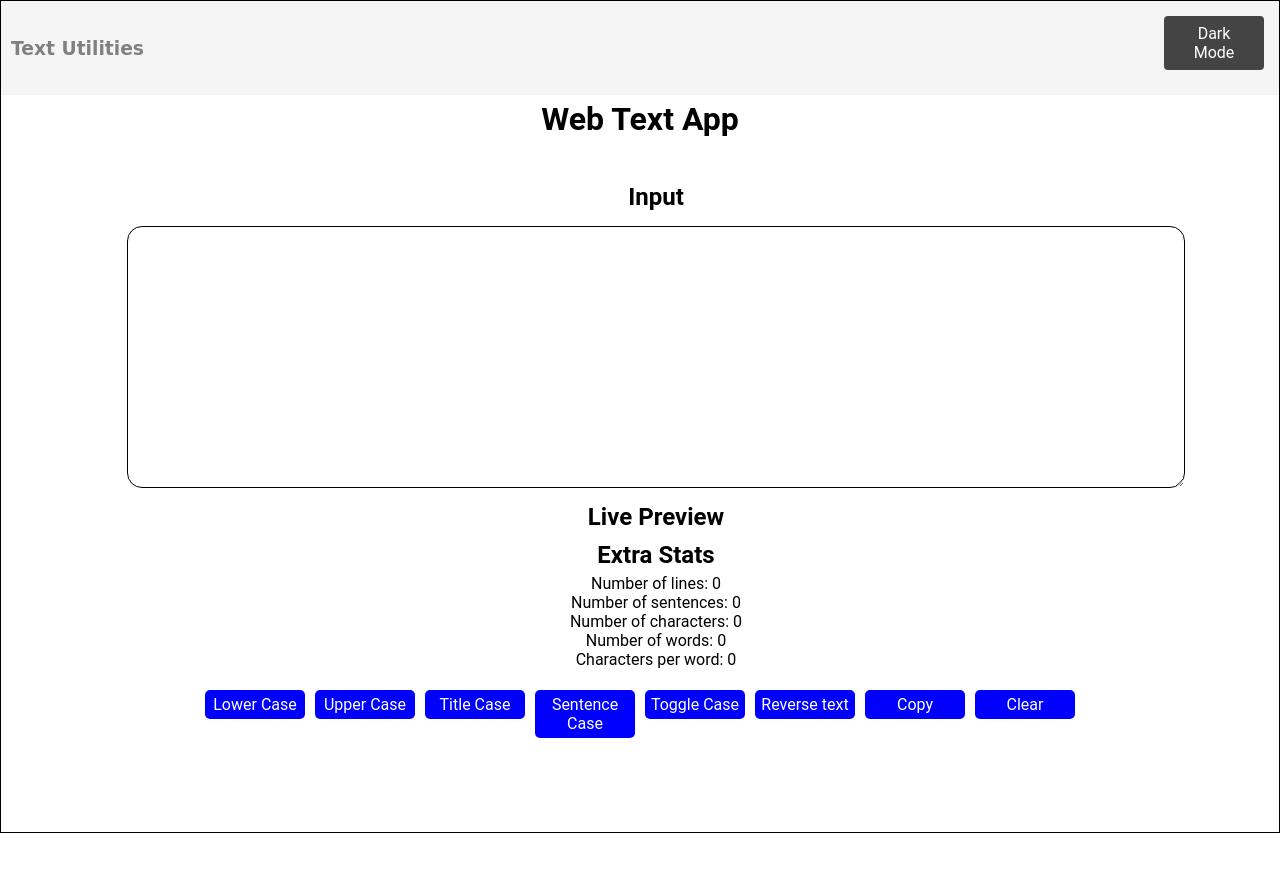
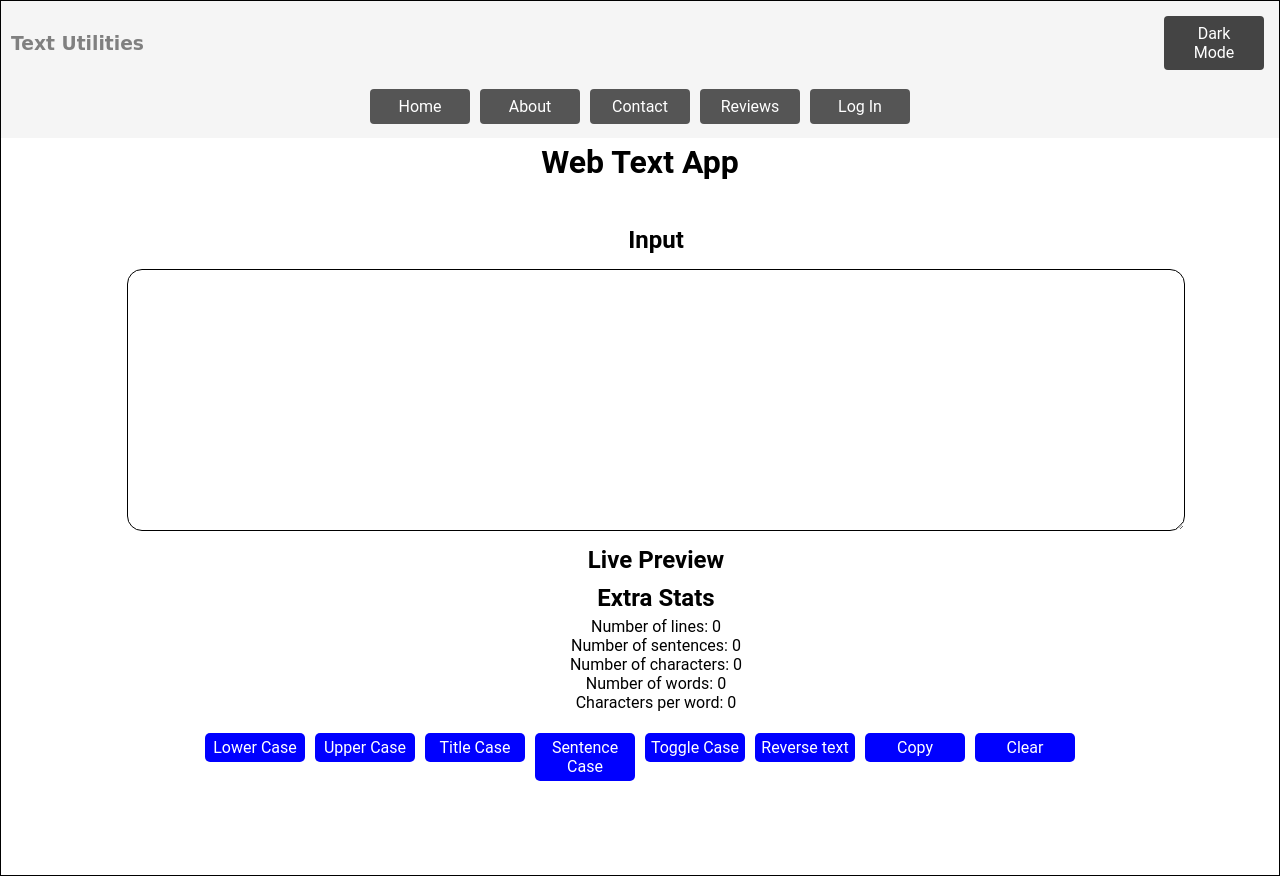
Before and after one commit to hrutavmodha/text-utility, a React (Create React App) app in the folder frontend/: page / in a window 1280 px wide. Before the commit the page ends 833 px from the top, so only its background shows below. Built offline with nearby package versions, Linux system fonts and the light colour scheme.

Commit message:
Update App.js

```diff
--- a/frontend/src/App.js
+++ b/frontend/src/App.js
@@ -3,10 +3,12 @@ import { Routes, Route, Link } from "react-router-dom";
 import { Home, About, Contact, Comments, Auth } from "./Components/Site";
 import { ModeContext } from "./ModeContext";
 import "./index.css";
+
 function App() {
 	const { mode, btn, toggler, light, dark } = useContext(ModeContext);
 	const [menuOpen, setMenuOpen] = useState(false);
 	const toggleMenu = () => setMenuOpen(!menuOpen);
+
 	const navbarStyles = {
 		container: {
 			display: "flex",
@@ -23,11 +25,6 @@ function App() {
 			fontFamily: "Comic Sans MS",
 			color: "grey",
 			margin: 0,
-        },
-        navLinks: {
-            display: menuOpen ? "flex" : "none",
-            flexDirection: "column",
-            marginTop: "10px",
 		},
 		navBtn: {
 			margin: "4px 0",
@@ -62,17 +59,31 @@ function App() {
 				<div style={navbarStyles.topRow}>
 					<h3 style={navbarStyles.title}>Text Utilities</h3>
 					<div>
-                        <button onClick={toggler} style={navbarStyles.darkBtn}>{btn} Mode</button>
-                        <button onClick={toggleMenu} className="hamburger">&#9776;</button>
-                        <div className={`nav-links ${menuOpen ? "show" : ""}`}></div>
+						<button onClick={toggler} style={navbarStyles.darkBtn}>
+							{btn} Mode
+						</button>
+						<button onClick={toggleMenu} className="hamburger" style={navbarStyles.hamburger}>
+							&#9776;
+						</button>
 					</div>
 				</div>
-                <div style={navbarStyles.navLinks}>
-                    <Link to="/"><button style={navbarStyles.navBtn}>Home</button></Link>
-                    <Link to="/about"><button style={navbarStyles.navBtn}>About</button></Link>
-                    <Link to="/contact"><button style={navbarStyles.navBtn}>Contact</button></Link>
-                    <Link to="/reviews"><button style={navbarStyles.navBtn}>Reviews</button></Link>
-                    <Link to="/auth"><button style={navbarStyles.navBtn}>Log In</button></Link>
+
+				<div className={`nav-links ${menuOpen ? "show" : ""}`}>
+					<Link to="/">
+						<button style={navbarStyles.navBtn}>Home</button>
+					</Link>
+					<Link to="/about">
+						<button style={navbarStyles.navBtn}>About</button>
+					</Link>
+					<Link to="/contact">
+						<button style={navbarStyles.navBtn}>Contact</button>
+					</Link>
+					<Link to="/reviews">
+						<button style={navbarStyles.navBtn}>Reviews</button>
+					</Link>
+					<Link to="/auth">
+						<button style={navbarStyles.navBtn}>Log In</button>
+					</Link>
 				</div>
 			</div>
 
```
Lines whose indentation alone changed are shown as unchanged.
